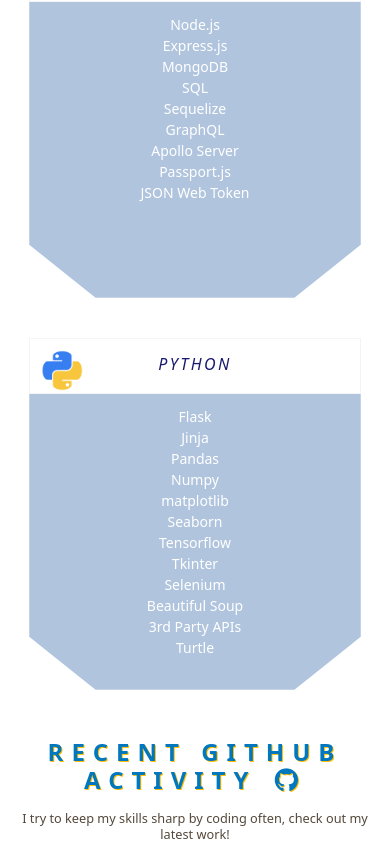
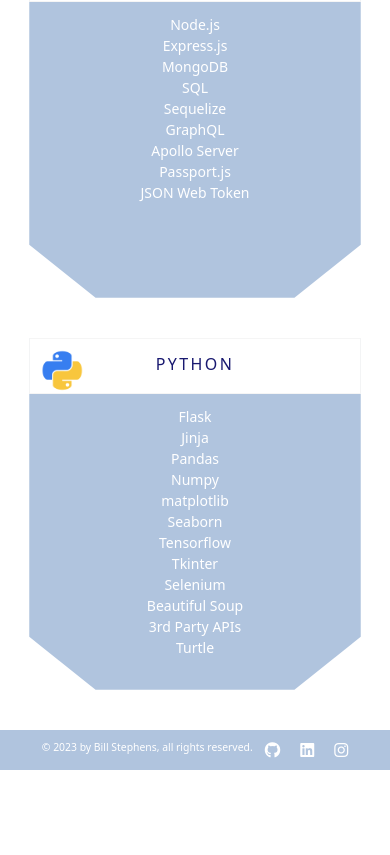
Before and after one commit to BillStephens2022/my_portfolio, a React (Create React App) app: page / in a window 390 px wide. Shown: the part 1133-1988 px from the top of the page. After the commit the page ends 1903 px from the top, so only its background shows below. Built offline with nearby package versions, Linux system fonts and the light colour scheme; no server answers.

Commit message:
commented out code related to Github activity, not able to use env variables on GH Pages deployed app

```diff
--- a/src/css/style.css
+++ b/src/css/style.css
@@ -577,7 +577,8 @@
 .about {
   width: 100vw;
   color: #fff;
-  overflow: hidden; }
+  overflow: hidden;
+  min-height: 96vh; }
   @media only screen and (max-width: 56.25em) {
     .about {
       min-height: 95vh;
@@ -742,7 +743,8 @@
     grid-template-rows: minmax(30rem, 1fr);
     grid-template-columns: [card-1-start] minmax(20rem, 30rem) [card-1-end card-2-start] minmax(20rem, 30rem) [card-2-end card-3-start] minmax(20rem, 30rem) [card-3-end];
     grid-gap: 5rem;
-    justify-content: center; }
+    justify-content: center;
+    margin-bottom: 2rem; }
     @media only screen and (max-width: 75em) {
       .skills__container {
         display: flex;
@@ -889,65 +891,6 @@
     transform: translateY(0%); }
   100% {
     transform: translateY(-300%); } }
-
-.githubActivity {
-  color: steelblue;
-  text-align: center;
-  font-size: 1.2rem;
-  margin: 4rem 0; }
-  .githubActivity__header {
-    font-size: 2.5em;
-    font-weight: 900;
-    color: #0077be;
-    text-shadow: 1px 1px #ffbf00;
-    letter-spacing: 1rem;
-    text-transform: uppercase;
-    margin-bottom: 2rem; }
-    @media only screen and (max-width: 37.5em) {
-      .githubActivity__header {
-        margin-bottom: 2rem; } }
-  .githubActivity__table {
-    margin-top: 1rem;
-    margin: 2rem auto; }
-    @media only screen and (max-width: 37.5em) {
-      .githubActivity__table {
-        margin: 0 2rem; } }
-  @media only screen and (max-width: 37.5em) {
-    .githubActivity {
-      margin-top: 1rem; } }
-
-th {
-  padding: 0.5rem;
-  border: 1px solid steelblue; }
-
-tr:nth-child(odd) {
-  background-color: rgba(255, 255, 255, 0.2); }
-
-tr:nth-child(even) {
-  background-color: rgba(111, 153, 187, 0.2); }
-
-td {
-  text-align: center;
-  padding: 0.5rem;
-  border: 1px solid steelblue; }
-
-.repo {
-  text-align: left; }
-
-h3,
-h4 {
-  color: #54483A;
-  font-weight: 500; }
-  @media only screen and (max-width: 37.5em) {
-    h3,
-    h4 {
-      padding: 0 2rem; } }
-
-h4 {
-  font-style: italic; }
-  @media only screen and (max-width: 37.5em) {
-    h4 {
-      padding: 1rem 2rem; } }
 
 .featured {
   text-align: center;
--- a/src/pages/About.js
+++ b/src/pages/About.js
@@ -1,76 +1,76 @@
-import React, { useState, useEffect } from "react";
+// import React, { useState, useEffect } from "react";
 import { Link } from "react-router-dom";
 
 function About() {
-  const [commitData, setCommitData] = useState({});
-  const [totalCommits, setTotalCommits] = useState(0);
-  const [repoCount, setRepoCount] = useState(0);
-  const [uniqueRepos, setUniqueRepos] = useState([]);
+  // const [commitData, setCommitData] = useState({});
+  // const [totalCommits, setTotalCommits] = useState(0);
+  // const [repoCount, setRepoCount] = useState(0);
+  // const [uniqueRepos, setUniqueRepos] = useState([]);
 
-  const username = process.env.REACT_APP_GITHUB_USERNAME;
-  const token = process.env.REACT_APP_GITHUB_TOKEN;
+  // const username = process.env.REACT_APP_GITHUB_USERNAME;
+  // const token = process.env.REACT_APP_GITHUB_TOKEN;
 
-  useEffect(() => {
-    fetch(`https://api.github.com/users/${username}/events?per_page=100`, {
-      headers: {
-        Authorization: `token ${token}`,
-      },
-    })
-      .then((response) => {
-        if (!response.ok) {
-          throw new Error("Network response was not ok.");
-        }
-        return response.json();
-      })
-      .then((data) => {
-        const pushEvents = data.filter((event) => event.type === "PushEvent");
+  // useEffect(() => {
+  //   fetch(`https://api.github.com/users/${username}/events?per_page=100`, {
+  //     headers: {
+  //       Authorization: `token ${token}`,
+  //     },
+  //   })
+  //     .then((response) => {
+  //       if (!response.ok) {
+  //         throw new Error("Network response was not ok.");
+  //       }
+  //       return response.json();
+  //     })
+  //     .then((data) => {
+  //       const pushEvents = data.filter((event) => event.type === "PushEvent");
 
-        const commitsPerDay = {};
-        const uniqueRepoSet = new Set();
+  //       const commitsPerDay = {};
+  //       const uniqueRepoSet = new Set();
 
-        pushEvents.forEach((event) => {
-          const date = new Date(event.created_at).toLocaleDateString();
+  //       pushEvents.forEach((event) => {
+  //         const date = new Date(event.created_at).toLocaleDateString();
 
-          // Initialize commits and repos for the day if they don't exist
-          if (!commitsPerDay[date]) {
-            commitsPerDay[date] = {
-              commits: 0,
-              repos: new Set(),
-            };
-          }
+  //         // Initialize commits and repos for the day if they don't exist
+  //         if (!commitsPerDay[date]) {
+  //           commitsPerDay[date] = {
+  //             commits: 0,
+  //             repos: new Set(),
+  //           };
+  //         }
 
-          // Increment commits for the day
-          commitsPerDay[date].commits += event.payload.size;
+  //         // Increment commits for the day
+  //         commitsPerDay[date].commits += event.payload.size;
 
-          const repoFullName = event.repo.name;
-          const repoNameWithoutUser = repoFullName.substring(
-            repoFullName.indexOf("/") + 1
-          ); // Extracts repo name without user prefix
+  //         const repoFullName = event.repo.name;
+  //         const repoNameWithoutUser = repoFullName.substring(
+  //           repoFullName.indexOf("/") + 1
+  //         ); // Extracts repo name without user prefix
 
-          // Add repo name to the set of repos for the day
-          commitsPerDay[date].repos.add(repoNameWithoutUser);
-          uniqueRepoSet.add(repoNameWithoutUser);
-        });
+  //         // Add repo name to the set of repos for the day
+  //         commitsPerDay[date].repos.add(repoNameWithoutUser);
+  //         uniqueRepoSet.add(repoNameWithoutUser);
+  //       });
 
-        // Calculate total commits
-        const total = Object.values(commitsPerDay).reduce(
-          (acc, curr) => acc + curr.commits,
-          0
-        );
-        setTotalCommits(total);
+  //       // Calculate total commits
+  //       const total = Object.values(commitsPerDay).reduce(
+  //         (acc, curr) => acc + curr.commits,
+  //         0
+  //       );
+  //       setTotalCommits(total);
 
-        // Calculate number of unique repos
-        setRepoCount(uniqueRepoSet.size);
+  //       // Calculate number of unique repos
+  //       setRepoCount(uniqueRepoSet.size);
 
-        setCommitData(commitsPerDay);
+  //       setCommitData(commitsPerDay);
 
-        setUniqueRepos(Array.from(uniqueRepoSet));
+  //       setUniqueRepos(Array.from(uniqueRepoSet));
 
-      })
-      .catch((error) => {
-        console.error("There was a problem with the fetch operation:", error);
-      });
-  }, []);
+  //     })
+  //     .catch((error) => {
+  //       console.error("There was a problem with the fetch operation:", error);
+  //     });
+  // }, []);
 
   return (
     <div className="about">
@@ -218,7 +218,7 @@
           </div>
         </div>
       </div>
-      <div className="githubActivity">
+      {/* <div className="githubActivity">
         <h2 className="githubActivity__header">
           Recent GitHub Activity <i className="fab fa-github"></i>
         </h2>
@@ -256,7 +256,7 @@
             </tr>
           </tfoot>
         </table>
-      </div>
+      </div> */}
     </div>
   );
 }
--- a/src/sass/pages/_about.scss
+++ b/src/sass/pages/_about.scss
@@ -2,6 +2,7 @@
   width: 100vw;
   color: $color-white;
   overflow: hidden;
+  min-height: 96vh;
 
   // @include respond(tab-land) {
   //   min-height: 95vh;
@@ -223,6 +224,7 @@
       [card-2-end card-3-start] minmax(20rem, 30rem) [card-3-end];
     grid-gap: 5rem;
     justify-content: center;
+    margin-bottom: 2rem;
 
     @include respond(tab-land) {
       display: flex;
@@ -414,71 +416,71 @@
   }
 }
 
-.githubActivity {
-  color: steelblue;
-  text-align: center;
-  font-size: 1.2rem;
-  margin: 4rem 0;
-  &__header {
-    font-size: 2.5em;
-    font-weight: 900;
-    color: $color-blue-med;
-    text-shadow: 1px 1px $color-yellow;
-    letter-spacing: 1rem;
-    text-transform: uppercase;
-    margin-bottom: 2rem;
+// .githubActivity {
+//   color: steelblue;
+//   text-align: center;
+//   font-size: 1.2rem;
+//   margin: 4rem 0;
+//   &__header {
+//     font-size: 2.5em;
+//     font-weight: 900;
+//     color: $color-blue-med;
+//     text-shadow: 1px 1px $color-yellow;
+//     letter-spacing: 1rem;
+//     text-transform: uppercase;
+//     margin-bottom: 2rem;
 
-    @include respond(phone) {
-      margin-bottom: 2rem;
-    }
-  }
-  &__table {
-    margin-top: 1rem;
-    margin: 2rem auto;
+//     @include respond(phone) {
+//       margin-bottom: 2rem;
+//     }
+//   }
+//   &__table {
+//     margin-top: 1rem;
+//     margin: 2rem auto;
 
-    @include respond(phone) {
-      margin: 0 2rem;
-    }
-  }
-  @include respond(phone) {
-    margin-top: 1rem;
-  }
-}
+//     @include respond(phone) {
+//       margin: 0 2rem;
+//     }
+//   }
+//   @include respond(phone) {
+//     margin-top: 1rem;
+//   }
+// }
 
-th {
-  padding: 0.5rem;
-  border: 1px solid steelblue;
-}
+// th {
+//   padding: 0.5rem;
+//   border: 1px solid steelblue;
+// }
 
-tr:nth-child(odd) {
-  background-color: rgba(255, 255, 255, 0.2);
-}
-tr:nth-child(even) {
-  background-color: rgba(111, 153, 187, 0.2);
-}
+// tr:nth-child(odd) {
+//   background-color: rgba(255, 255, 255, 0.2);
+// }
+// tr:nth-child(even) {
+//   background-color: rgba(111, 153, 187, 0.2);
+// }
 
-td {
-  text-align: center;
-  padding: 0.5rem;
-  border: 1px solid steelblue;
-}
+// td {
+//   text-align: center;
+//   padding: 0.5rem;
+//   border: 1px solid steelblue;
+// }
 
-.repo {
-  text-align: left;
-}
+// .repo {
+//   text-align: left;
+// }
 
-h3,
-h4 {
-  color: $color-grey-dark-1;
-  font-weight: 500;
-  @include respond(phone) {
-    padding: 0 2rem;
-  }
-}
+// h3,
+// h4 {
+//   color: $color-grey-dark-1;
+//   font-weight: 500;
+//   @include respond(phone) {
+//     padding: 0 2rem;
+//   }
+// }
 
-h4 {
-  font-style: italic;
-  @include respond(phone) {
-    padding: 1rem 2rem;
-  }
-}
+// h4 {
+//   font-style: italic;
+//   @include respond(phone) {
+//     padding: 1rem 2rem;
+//   }
+// }
```
